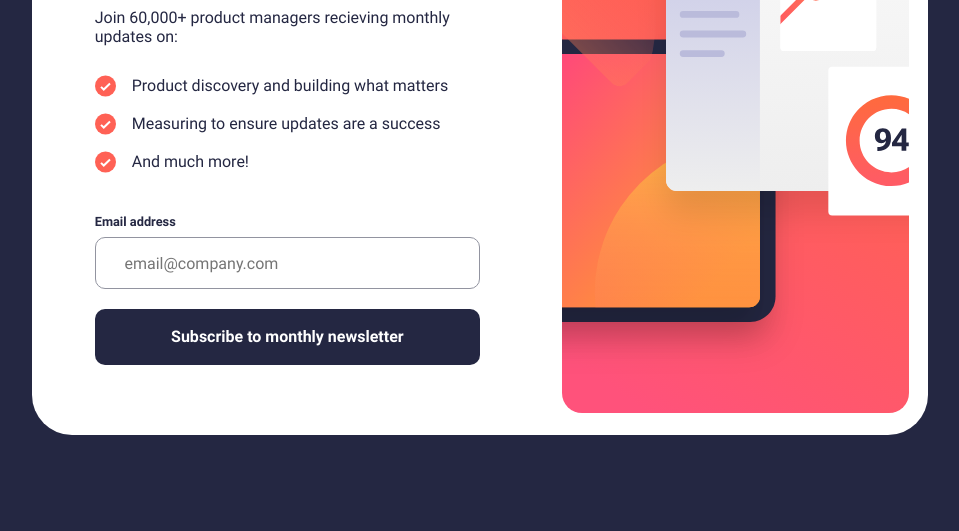
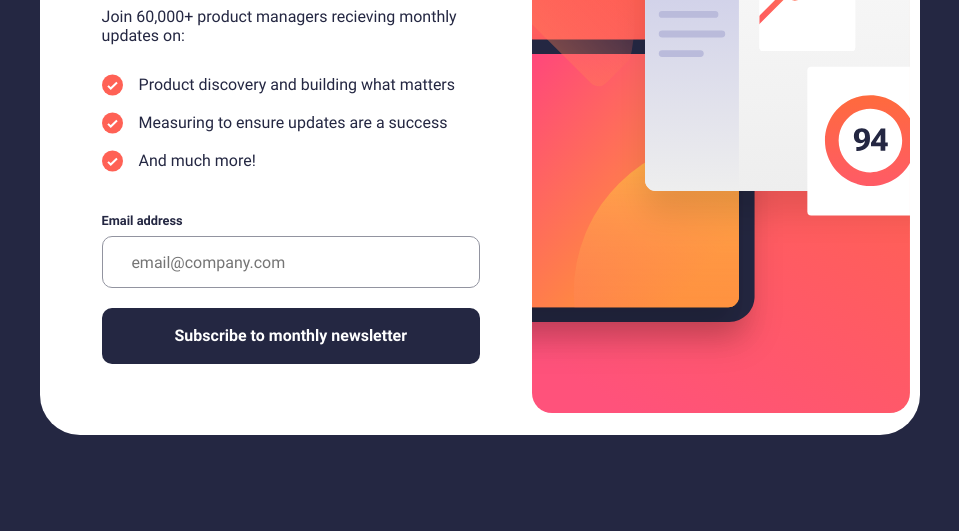
Before and after one commit to KiburYoseph/fem_newsletter-signup-project, a plain HTML site: page index.html in a window 1280 px wide. Shown: the part 285-816 px from the top of the page, without its empty margins (160-1119 px from the left). Drawn offline with Linux system fonts and the light colour scheme.

```diff
--- a/style.css
+++ b/style.css
@@ -31,7 +31,7 @@
 
 .card {
     background-color: white;
-    width: clamp(3rem, 70vw, 60rem);
+    width: clamp(3rem, 70vw, 55rem);
     height: clamp(4rem, 60vw, 39rem);
     border-radius: 40px;
     display: flex;
@@ -55,8 +55,10 @@
 
 .rightSide > img {
     object-fit: cover;
-    width: 90%;
+    object-position: right;
+    width: 100%;
     height: 93%;
+    margin-right: 1.2rem;
     border-radius: 20px;
 }
 
```
